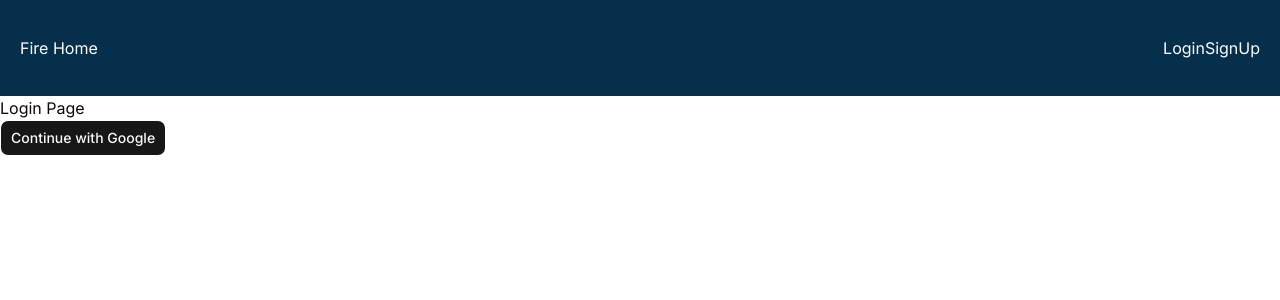
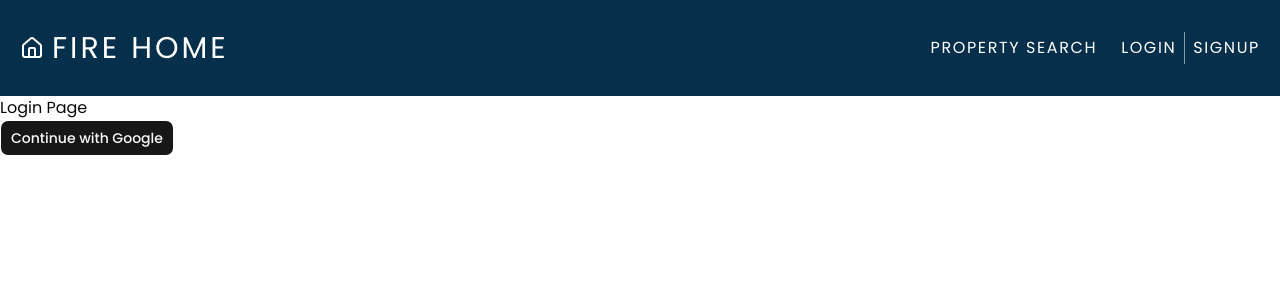
Before and after one commit to flyingduck92/firebase_nextjs, a Next.js app: page /login in a window 1280 px wide. Shown: the top 300 px of the page. Built offline with nearby package versions, Linux system fonts and the light colour scheme; no server answers.

Commit message:
Improve the navbar styling

```diff
--- a/app/layout.tsx
+++ b/app/layout.tsx
@@ -1,21 +1,15 @@
 import type { Metadata } from "next"
-import { Geist, Geist_Mono, Inter } from "next/font/google"
+import { Poppins } from "next/font/google"
 import "./globals.css"
 import Link from 'next/link'
 import { cn } from "@/lib/utils"
 import { AuthContextProvider } from '@/context/auth'
 import AuthButton from '@/components/auth-button'
+import { HomeIcon } from 'lucide-react'
 
-const inter = Inter({ subsets: ['latin'], variable: '--font-sans' })
-
-const geistSans = Geist({
-  variable: "--font-geist-sans",
-  subsets: ["latin"],
-})
-
-const geistMono = Geist_Mono({
-  variable: "--font-geist-mono",
-  subsets: ["latin"],
+const poppins = Poppins({
+  subsets: ['latin'],
+  weight: ["100", "200", "300", "400", "500", "600", "700", "800", "900"]
 })
 
 export const metadata: Metadata = {
@@ -27,14 +21,22 @@ export default function RootLayout({ children }: LayoutProps<"/">) {
   return (
     <html
       lang="en"
-      className={cn("h-full", "antialiased", geistSans.variable, geistMono.variable, "font-sans", inter.variable)}
+      className={cn("h-full", "antialiased", poppins.className, "font-sans")}
     >
       <body className="min-h-full flex flex-col">
         <AuthContextProvider>
           <nav className="bg-sky-950 text-white p-5 h-24 flex items-center justify-between">
-            <Link href="/">Fire Home</Link>
-            <ul>
-              <AuthButton />
+            <Link className="text-3xl uppercase tracking-widest flex gap-2 items-center" href="/">
+              <HomeIcon />
+              <span>Fire Home</span>
+            </Link>
+            <ul className="flex gap-6 items-center">
+              <li>
+                <Link href="/property-search" className="uppercase tracking-widest hover:underline">Property Search</Link>
+              </li>
+              <li>
+                <AuthButton />
+              </li>
             </ul>
           </nav>
           {children}
--- a/components/auth-button.tsx
+++ b/components/auth-button.tsx
@@ -15,9 +15,10 @@ function AuthButton() {
         </div>
       }
       {!auth?.currentUser &&
-        <div>
-          <Link href="/login" >Login</Link>
-          <Link href="/signup" >SignUp</Link>
+        <div className="flex gap-2 items-center">
+          <Link className="uppercase hover:underline tracking-widest" href="/login" >Login</Link>
+          <div className="h-8 w-px bg-white/50"></div>
+          <Link className="uppercase hover:underline tracking-widest" href="/signup" >SignUp</Link>
         </div>
       }
     </div>
--- a/context/auth.tsx
+++ b/context/auth.tsx
@@ -5,7 +5,7 @@ import { GoogleAuthProvider, signInWithPopup, User } from 'firebase/auth'
 import { createContext, ReactNode, useContext, useEffect, useState } from 'react'
 
 type AuthContextType = {
-  currentUser: User | null,
+  currentUser: User | null
   logout: () => Promise<void>
   loginWithGoogle: () => Promise<void>
 }
```
